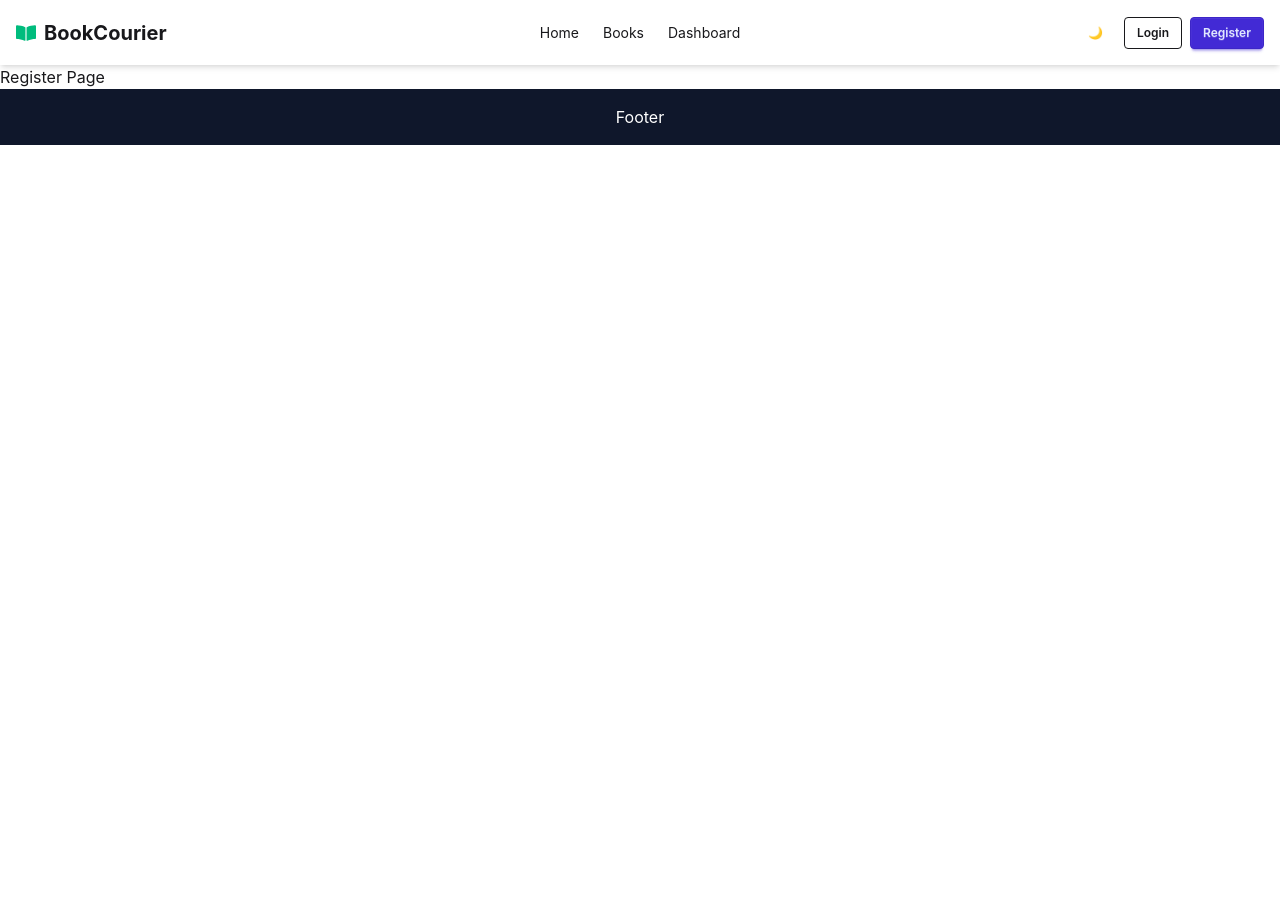
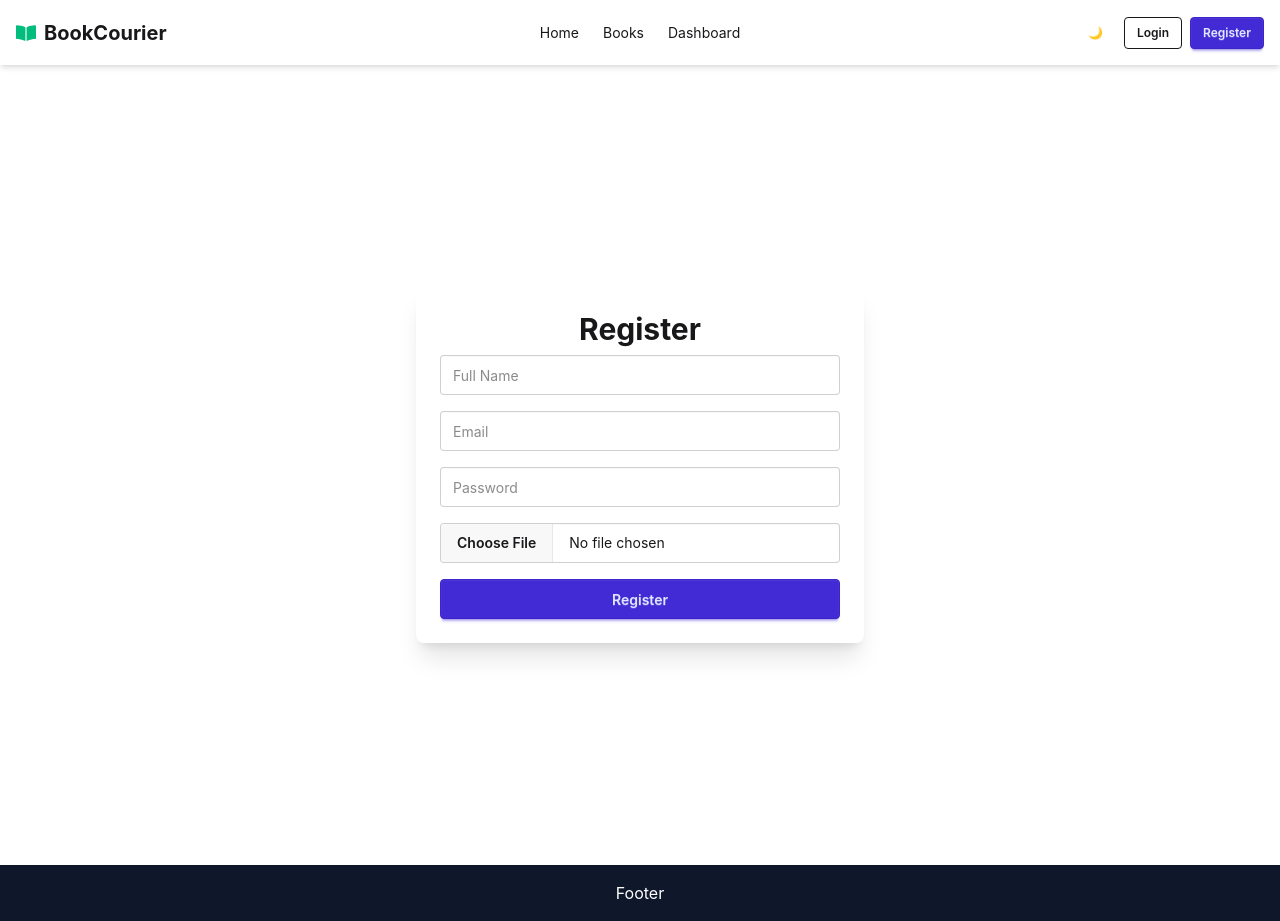
Before and after one commit to LiaJahan/bookcourier-client, a React (Vite) app: page /register in a window 1280 px wide. Before the commit the page ends 800 px from the top, so only its background shows below. Built offline with nearby package versions, Linux system fonts and the light colour scheme; no server answers.

Commit message:
user registration - done

```diff
--- a/src/pages/Auth/Login.jsx
+++ b/src/pages/Auth/Login.jsx
@@ -1,5 +1,83 @@
+import { useContext } from "react";
+import { AuthContext } from "../../providers/AuthProvider";
+
 const Login = () => {
-  return <h1>Login Page</h1>;
+  const { loginUser, googleLogin } =
+    useContext(AuthContext);
+
+  const handleLogin = (e) => {
+    e.preventDefault();
+
+    const form = e.target;
+
+    const email = form.email.value;
+    const password = form.password.value;
+
+    loginUser(email, password)
+      .then((result) => {
+        console.log(result.user);
+      })
+      .catch((error) => {
+        console.log(error);
+      });
+  };
+
+  const handleGoogleLogin = () => {
+    googleLogin()
+      .then((result) => {
+        console.log(result.user);
+      })
+      .catch((error) => {
+        console.log(error);
+      });
+  };
+
+  return (
+    <div className="min-h-screen flex justify-center items-center">
+      <div className="card bg-base-100 w-full max-w-md shadow-xl">
+
+        <div className="card-body">
+
+          <h2 className="text-3xl font-bold text-center">
+            Login
+          </h2>
+
+          <form
+            onSubmit={handleLogin}
+            className="space-y-4"
+          >
+            <input
+              type="email"
+              name="email"
+              placeholder="Email"
+              className="input input-bordered w-full"
+              required
+            />
+
+            <input
+              type="password"
+              name="password"
+              placeholder="Password"
+              className="input input-bordered w-full"
+              required
+            />
+
+            <button className="btn btn-primary w-full">
+              Login
+            </button>
+          </form>
+
+          <button
+            onClick={handleGoogleLogin}
+            className="btn btn-outline w-full"
+          >
+            Continue With Google
+          </button>
+
+        </div>
+      </div>
+    </div>
+  );
 };
 
 export default Login;
--- a/src/pages/Auth/Register.jsx
+++ b/src/pages/Auth/Register.jsx
@@ -1,5 +1,120 @@
+import { useContext } from "react";
+import { useNavigate } from "react-router-dom";
+import { AuthContext } from "../../providers/AuthProvider";
+
 const Register = () => {
-  return <h1>Register Page</h1>;
+  const {
+    createUser,
+    updateUserProfile,
+  } = useContext(AuthContext);
+
+  const navigate = useNavigate();
+
+  const handleRegister = async (e) => {
+    e.preventDefault();
+
+    const form = e.target;
+
+    const name = form.name.value;
+    const email = form.email.value;
+    const password = form.password.value;
+    const image = form.image.files[0];
+
+    try {
+      const formData = new FormData();
+
+      formData.append("image", image);
+
+      const imageUploadUrl = `https://api.imgbb.com/1/upload?key=${
+        import.meta.env.VITE_IMGBB_API_KEY
+      }`;
+
+      const imageResponse = await fetch(
+        imageUploadUrl,
+        {
+          method: "POST",
+          body: formData,
+        }
+      );
+
+      const imageData =
+        await imageResponse.json();
+
+      const photoURL =
+        imageData.data.display_url;
+
+      const result = await createUser(
+        email,
+        password
+      );
+
+      await updateUserProfile(
+        name,
+        photoURL
+      );
+
+      console.log(result.user);
+
+      navigate("/");
+    } catch (error) {
+      console.log(error);
+    }
+  };
+
+  return (
+    <div className="min-h-screen flex justify-center items-center">
+      <div className="card bg-base-100 w-full max-w-md shadow-xl">
+
+        <div className="card-body">
+
+          <h2 className="text-3xl font-bold text-center">
+            Register
+          </h2>
+
+          <form
+            onSubmit={handleRegister}
+            className="space-y-4"
+          >
+            <input
+              type="text"
+              name="name"
+              placeholder="Full Name"
+              className="input input-bordered w-full"
+              required
+            />
+
+            <input
+              type="email"
+              name="email"
+              placeholder="Email"
+              className="input input-bordered w-full"
+              required
+            />
+
+            <input
+              type="password"
+              name="password"
+              placeholder="Password"
+              className="input input-bordered w-full"
+              required
+            />
+
+            <input
+              type="file"
+              name="image"
+              className="file-input file-input-bordered w-full"
+              required
+            />
+
+            <button className="btn btn-primary w-full">
+              Register
+            </button>
+          </form>
+
+        </div>
+      </div>
+    </div>
+  );
 };
 
 export default Register;
```
